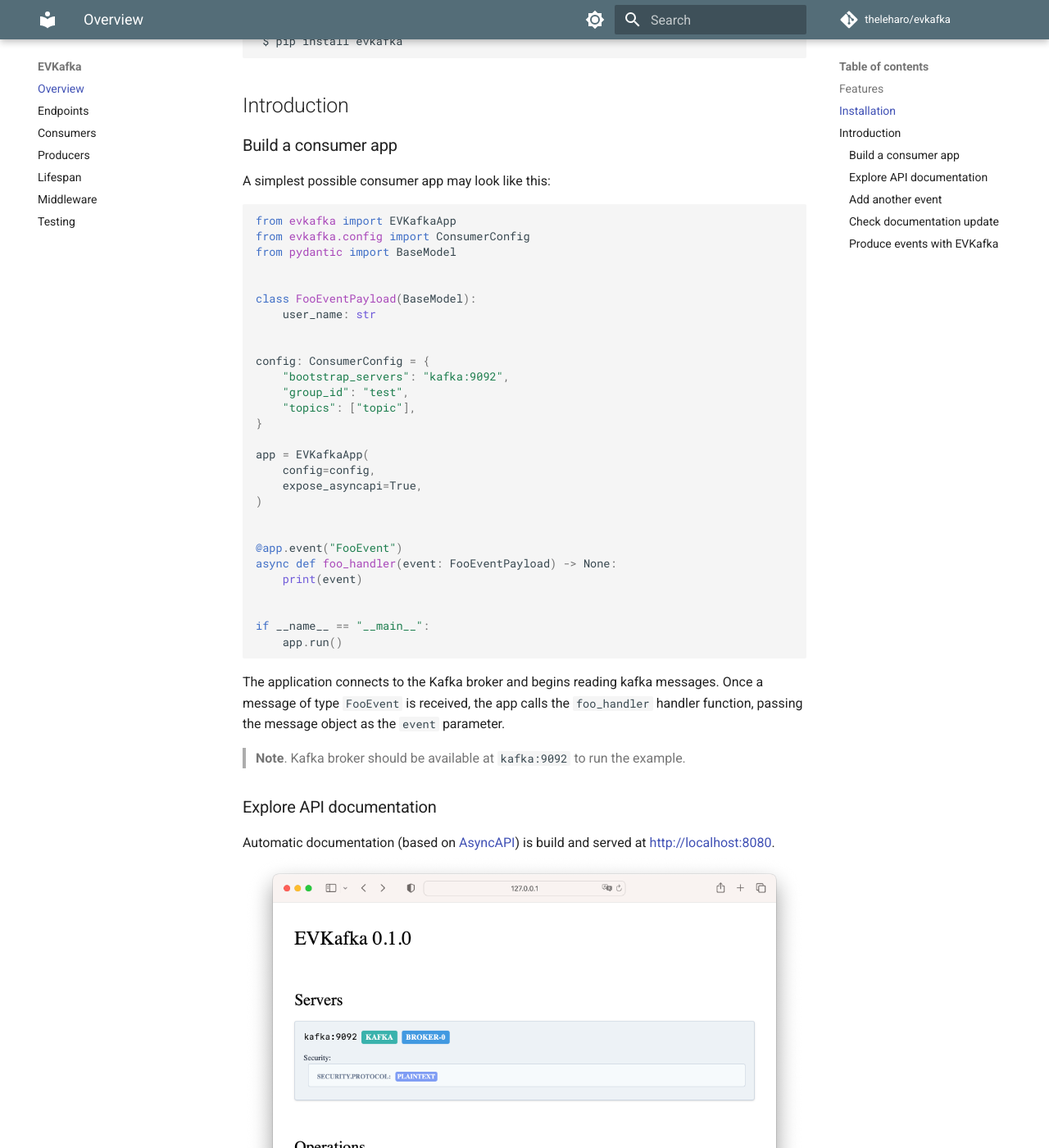
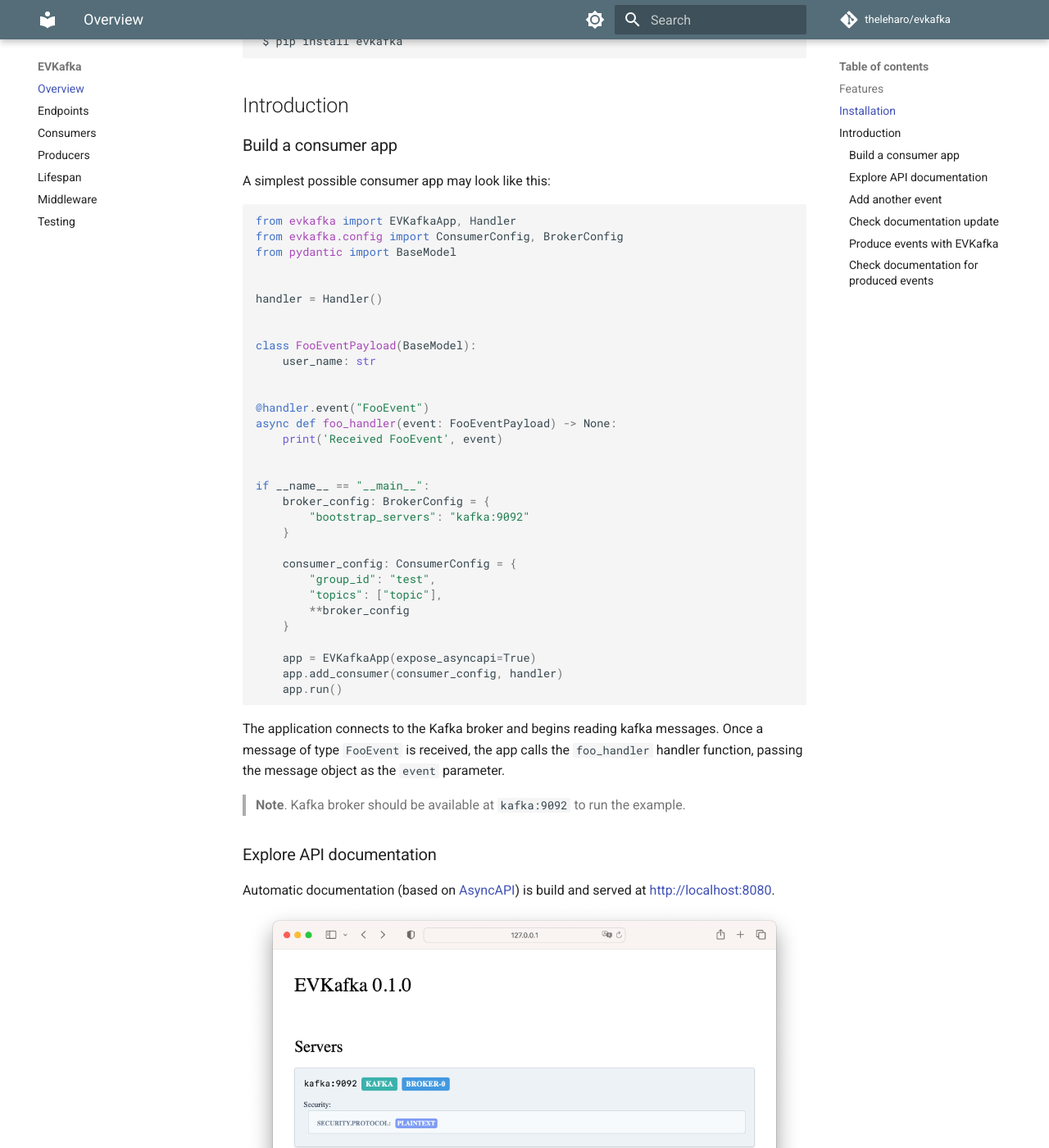
Before and after one commit to theleharo/evkafka, an MkDocs documentation site: the page built from docs/index.md, in a window 1280 px wide and 1400 px high, scrolled down 659 px. Shown: the whole window at 82% size. Built offline with MkDocs 1.6.1 and Material for MkDocs 9.7.7, drawn with Linux system fonts in a browser that asks for light colours; comment, search, counter and statistics services are not loaded; some of the changed text lies outside the part shown.

````diff
--- a/docs/index.md
+++ b/docs/index.md
@@ -30,33 +30,36 @@ Focus on event handling while the framework takes care of the rest.
 A simplest possible consumer app may look like this:
 
 ```python
-from evkafka import EVKafkaApp
-from evkafka.config import ConsumerConfig
+from evkafka import EVKafkaApp, Handler
+from evkafka.config import ConsumerConfig, BrokerConfig
 from pydantic import BaseModel
+
+
+handler = Handler()
 
 
 class FooEventPayload(BaseModel):
     user_name: str
 
 
-config: ConsumerConfig = {
-    "bootstrap_servers": "kafka:9092",
-    "group_id": "test",
-    "topics": ["topic"],
-}
-
-app = EVKafkaApp(
-    config=config,
-    expose_asyncapi=True,
-)
-
-
-@app.event("FooEvent")
+@handler.event("FooEvent")
 async def foo_handler(event: FooEventPayload) -> None:
-    print(event)
+    print('Received FooEvent', event)
 
 
 if __name__ == "__main__":
+    broker_config: BrokerConfig = {
+        "bootstrap_servers": "kafka:9092"
+    }
+
+    consumer_config: ConsumerConfig = {
+        "group_id": "test",
+        "topics": ["topic"],
+        **broker_config
+    }
+
+    app = EVKafkaApp(expose_asyncapi=True)
+    app.add_consumer(consumer_config, handler)
     app.run()
 ```
 
@@ -87,14 +90,14 @@ class BarEventPayload(BaseModel):
     message: str
 
 
-@app.event('BarEvent')
+@handler.event('BarEvent')
 async def bar_handler(event: BarEventPayload) -> None:
     print(event)
 ```
 
 ### Check documentation update
 
-Restart your app. You should see an updated docs:
+Restart your app. You should see updated docs:
 ![Screenshot](img/asyncapi_2.png)
 
 
@@ -160,4 +163,7 @@ if __name__ == "__main__":
     app.run()
 ```
 
-> **Feature Note.** Documentation for produced events will be included in next releases
+### Check documentation for produced events
+
+Restart your app. Now docs includes produced events as well:
+![Screenshot](img/asyncapi_3.png)
````
Also changed, not shown: CHANGELOG.md (+5 -0 lines), docs/endpoints.md (+16 -1 lines), docs/img/asyncapi_3.png (added).
